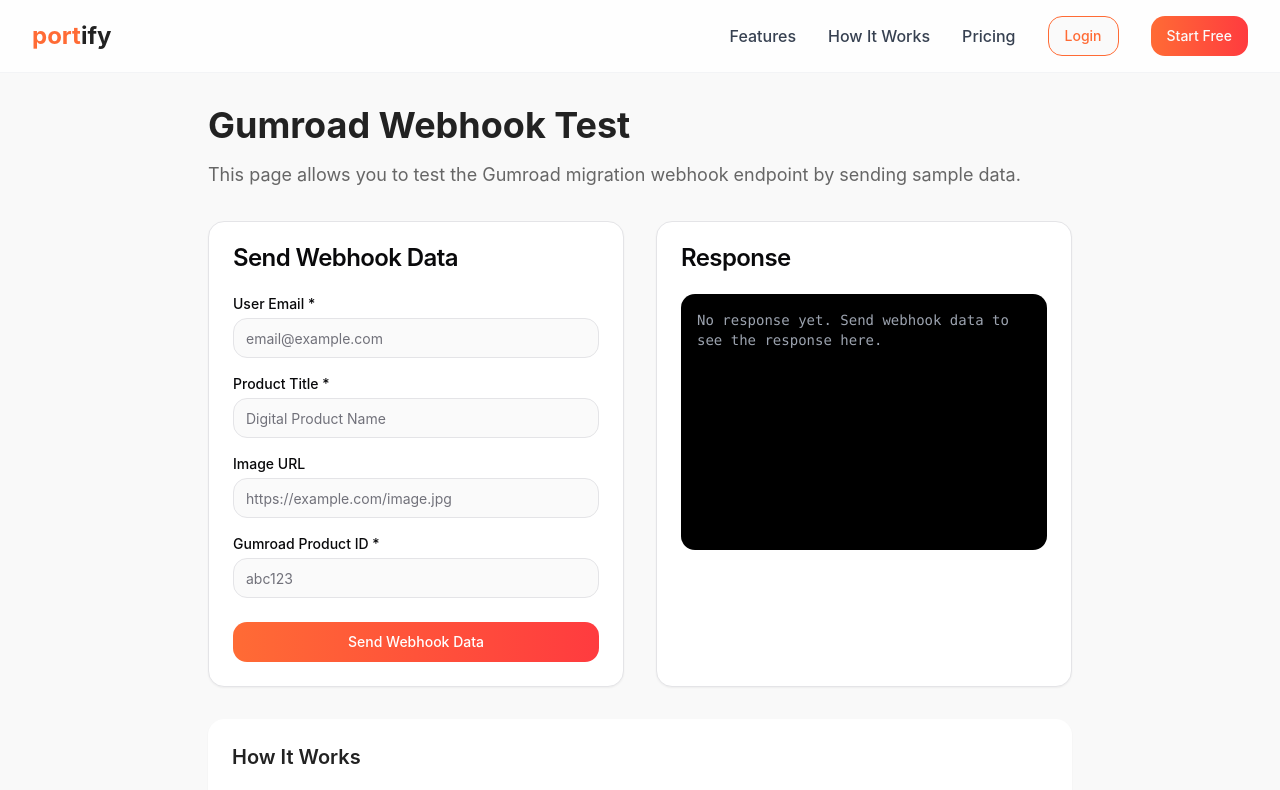
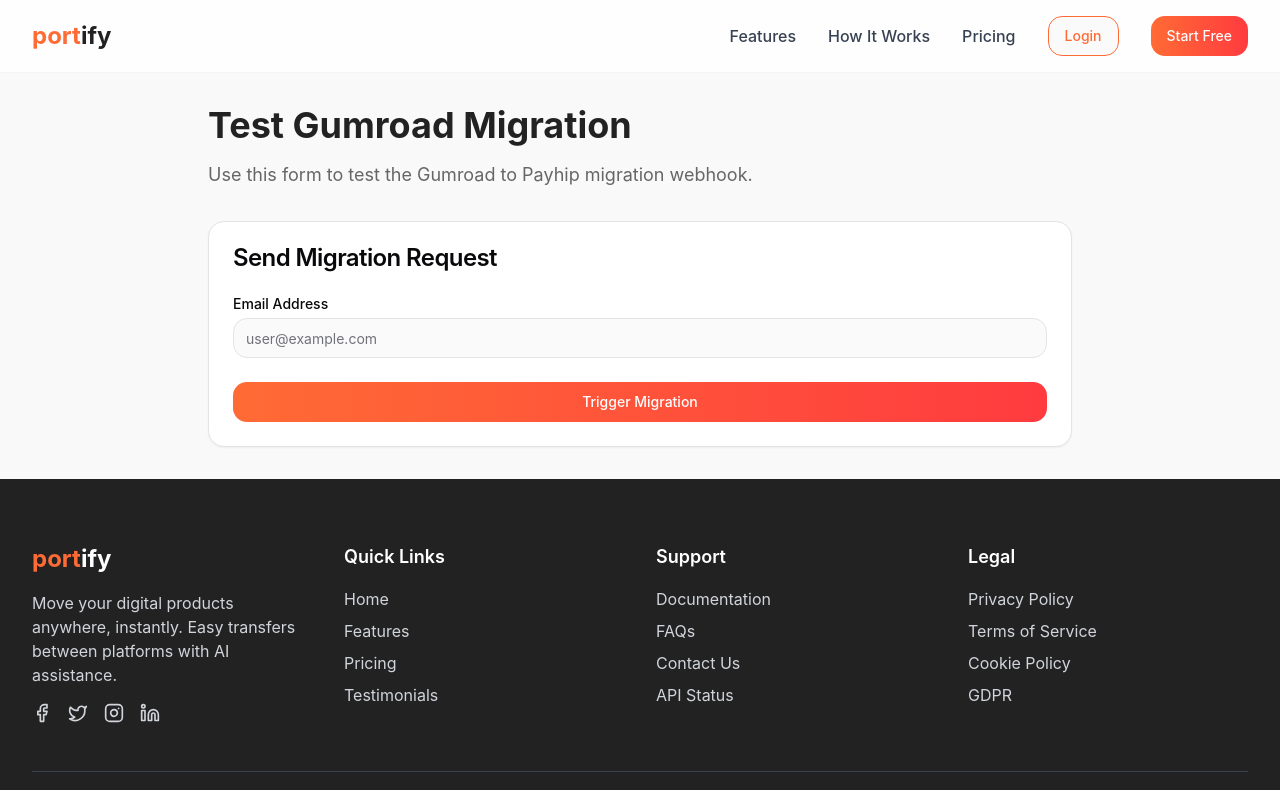
Before and after one commit to SumanthChary/portify-original, a React (Vite) app: page /gumroad-webhook-test in a window 1280 px wide. Shown: the top 790 px of the page. Built offline with nearby package versions, Linux system fonts and the light colour scheme.

Commit message:
Add Gumroad migration trigger
Implement the ability to trigger the Gumroad-to-Payhip migration workflow by sending a POST request to the specified webhook URL with the user's email in the request body.

```diff
--- a/src/App.tsx
+++ b/src/App.tsx
@@ -1,4 +1,3 @@
-
 import { Toaster } from "@/components/ui/toaster";
 import { Toaster as Sonner } from "@/components/ui/sonner";
 import { TooltipProvider } from "@/components/ui/tooltip";
--- a/src/pages/GumroadWebhookTest.tsx
+++ b/src/pages/GumroadWebhookTest.tsx
@@ -2,7 +2,6 @@
 import { useState } from "react";
 import { Button } from "@/components/ui/button";
 import { Input } from "@/components/ui/input";
-import { Textarea } from "@/components/ui/textarea";
 import { Card, CardContent, CardFooter, CardHeader, CardTitle } from "@/components/ui/card";
 import { toast } from "sonner";
 import Header from "@/components/Header";
@@ -12,14 +11,10 @@ import { supabase } from "@/integrations/supabase/client";
 const GumroadWebhookTest = () => {
   const [isLoading, setIsLoading] = useState(false);
   const [formData, setFormData] = useState({
-    user_email: "",
-    product_title: "",
-    image_url: "",
-    gumroad_product_id: ""
+    email: ""
   });
-  const [response, setResponse] = useState<any>(null);
 
-  const handleInputChange = (e: React.ChangeEvent<HTMLInputElement | HTMLTextAreaElement>) => {
+  const handleInputChange = (e: React.ChangeEvent<HTMLInputElement>) => {
     const { name, value } = e.target;
     setFormData(prev => ({ ...prev, [name]: value }));
   };
@@ -27,7 +22,6 @@ const GumroadWebhookTest = () => {
   const handleSubmit = async (e: React.FormEvent) => {
     e.preventDefault();
     setIsLoading(true);
-    setResponse(null);
 
     try {
       toast.loading("Sending webhook data...");
@@ -37,16 +31,12 @@ const GumroadWebhookTest = () => {
         body: formData
       });
 
-      if (error) {
-        throw error;
-      }
+      if (error) throw error;
 
-      setResponse(data);
-      toast.success("Data sent successfully!");
+      toast.success("Migration request sent successfully!");
     } catch (error) {
       console.error("Error sending webhook data:", error);
-      toast.error("Failed to send webhook data");
-      setResponse(error);
+      toast.error("Failed to send migration request");
     } finally {
       setIsLoading(false);
     }
@@ -58,70 +48,29 @@ const GumroadWebhookTest = () => {
       <main className="flex-grow bg-offwhite py-8">
         <div className="max-w-4xl mx-auto px-4">
           <div className="mb-8">
-            <h1 className="text-3xl md:text-4xl font-bold mb-4">Gumroad Webhook Test</h1>
+            <h1 className="text-3xl md:text-4xl font-bold mb-4">Test Gumroad Migration</h1>
             <p className="text-lg text-coolGray">
-              This page allows you to test the Gumroad migration webhook endpoint by sending sample data.
+              Use this form to test the Gumroad to Payhip migration webhook.
             </p>
           </div>
 
-          <div className="grid md:grid-cols-2 gap-8">
           <Card>
             <CardHeader>
-                <CardTitle>Send Webhook Data</CardTitle>
+              <CardTitle>Send Migration Request</CardTitle>
             </CardHeader>
             <form onSubmit={handleSubmit}>
               <CardContent className="space-y-4">
                 <div>
-                    <label htmlFor="user_email" className="block text-sm font-medium mb-1">
-                      User Email *
+                  <label htmlFor="email" className="block text-sm font-medium mb-1">
+                    Email Address
                   </label>
                   <Input
-                      id="user_email"
-                      name="user_email"
-                      value={formData.user_email}
+                    id="email"
+                    name="email"
+                    type="email"
+                    value={formData.email}
                     onChange={handleInputChange}
-                      placeholder="email@example.com"
-                      required
-                    />
-                  </div>
-
-                  <div>
-                    <label htmlFor="product_title" className="block text-sm font-medium mb-1">
-                      Product Title *
-                    </label>
-                    <Input
-                      id="product_title"
-                      name="product_title"
-                      value={formData.product_title}
-                      onChange={handleInputChange}
-                      placeholder="Digital Product Name"
-                      required
-                    />
-                  </div>
-
-                  <div>
-                    <label htmlFor="image_url" className="block text-sm font-medium mb-1">
-                      Image URL
-                    </label>
-                    <Input
-                      id="image_url"
-                      name="image_url"
-                      value={formData.image_url}
-                      onChange={handleInputChange}
-                      placeholder="https://example.com/image.jpg"
-                    />
-                  </div>
-
-                  <div>
-                    <label htmlFor="gumroad_product_id" className="block text-sm font-medium mb-1">
-                      Gumroad Product ID *
-                    </label>
-                    <Input
-                      id="gumroad_product_id"
-                      name="gumroad_product_id"
-                      value={formData.gumroad_product_id}
-                      onChange={handleInputChange}
-                      placeholder="abc123"
+                    placeholder="user@example.com"
                     required
                   />
                 </div>
@@ -137,38 +86,11 @@ const GumroadWebhookTest = () => {
                       <span className="inline-block h-4 w-4 mr-2 animate-spin rounded-full border-2 border-solid border-white border-r-transparent"></span>
                       Sending...
                     </>
-                    ) : "Send Webhook Data"}
+                  ) : "Trigger Migration"}
                 </Button>
               </CardFooter>
             </form>
           </Card>
-
-            <Card>
-              <CardHeader>
-                <CardTitle>Response</CardTitle>
-              </CardHeader>
-              <CardContent>
-                <div className="bg-black text-green-400 p-4 rounded-md h-64 overflow-auto font-mono text-sm">
-                  {response ? (
-                    <pre>{JSON.stringify(response, null, 2)}</pre>
-                  ) : (
-                    <p className="text-gray-400">No response yet. Send webhook data to see the response here.</p>
-                  )}
-                </div>
-              </CardContent>
-            </Card>
-          </div>
-
-          <div className="mt-8 bg-white p-6 rounded-lg shadow-sm">
-            <h2 className="text-xl font-semibold mb-4">How It Works</h2>
-            <ol className="list-decimal pl-6 space-y-3 text-coolGray">
-              <li>Fill in the form with Gumroad product data</li>
-              <li>Click "Send Webhook Data" to trigger the webhook</li>
-              <li>The data is sent to the Supabase Edge Function</li>
-              <li>The function validates the data and inserts it into the migrations table</li>
-              <li>You'll see the response on the right panel</li>
-            </ol>
-          </div>
         </div>
       </main>
       <Footer />
```
Also changed, not shown: 1 other file (tests, documents, lock files or other folders). Lines whose indentation alone changed are shown as unchanged.
